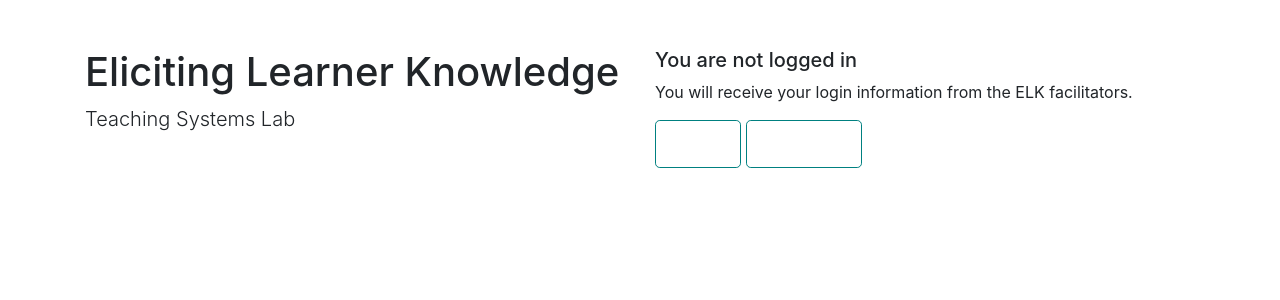
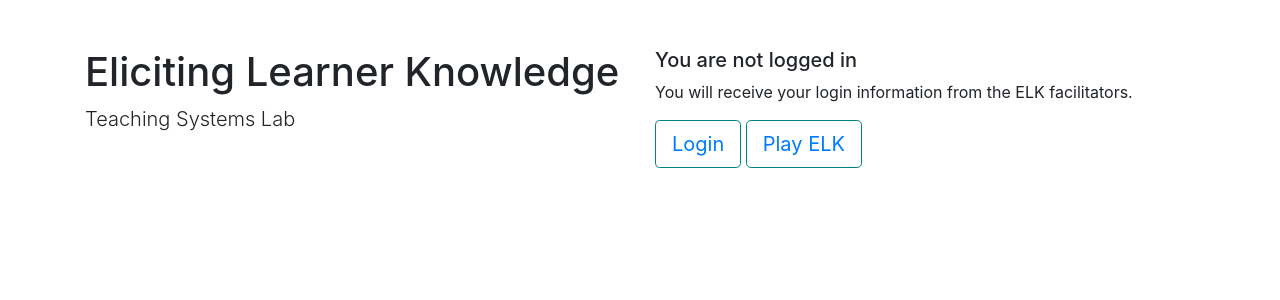
Before and after one commit to mit-teaching-systems-lab/newelk, a Django app: page / in a window 1280 px wide. Shown: the part 56-356 px from the top of the page. Run offline with Django 3.2, Linux system fonts and the light colour scheme; some libraries are stand-ins or nearby versions.

Commit message:
testing button fix

```diff
--- a/accounts/templates/home.html
+++ b/accounts/templates/home.html
@@ -20,13 +20,13 @@
 {% else %}
   <h5>You are not logged in</h5>
 <p>You will receive your login information from the ELK facilitators.</p>
-  <button id="login" type="button" class="btn btn-primary btn-lg">Login</button>
+  <button id="login" type="button" class="btn btn-primary btn-lg"> <a style="font-color:white;" href="{% url 'login' %}">Login</a></button>
 
 {% endif %}
 
-<button id="chat_select" type="button" class="btn btn-primary btn-lg">Play ELK</button>
+<button id="chat_select" type="button" class="btn btn-primary btn-lg"><a href="{% url 'chat_select' %}">Play ELK</a></button>
 <script>
-  document.querySelector("login").onclick = function(){location={% url 'login' %}};
-  document.querySelector("chat_select").onclick = function(){location={% url 'chat_select' %}};
+  document.querySelector("login").onclick = function(){window.location={% url 'login' %}};
+  document.querySelector("chat_select").onclick = function(){window.location={% url 'chat_select' %}};
 </script>
 {% endblock %}
```
